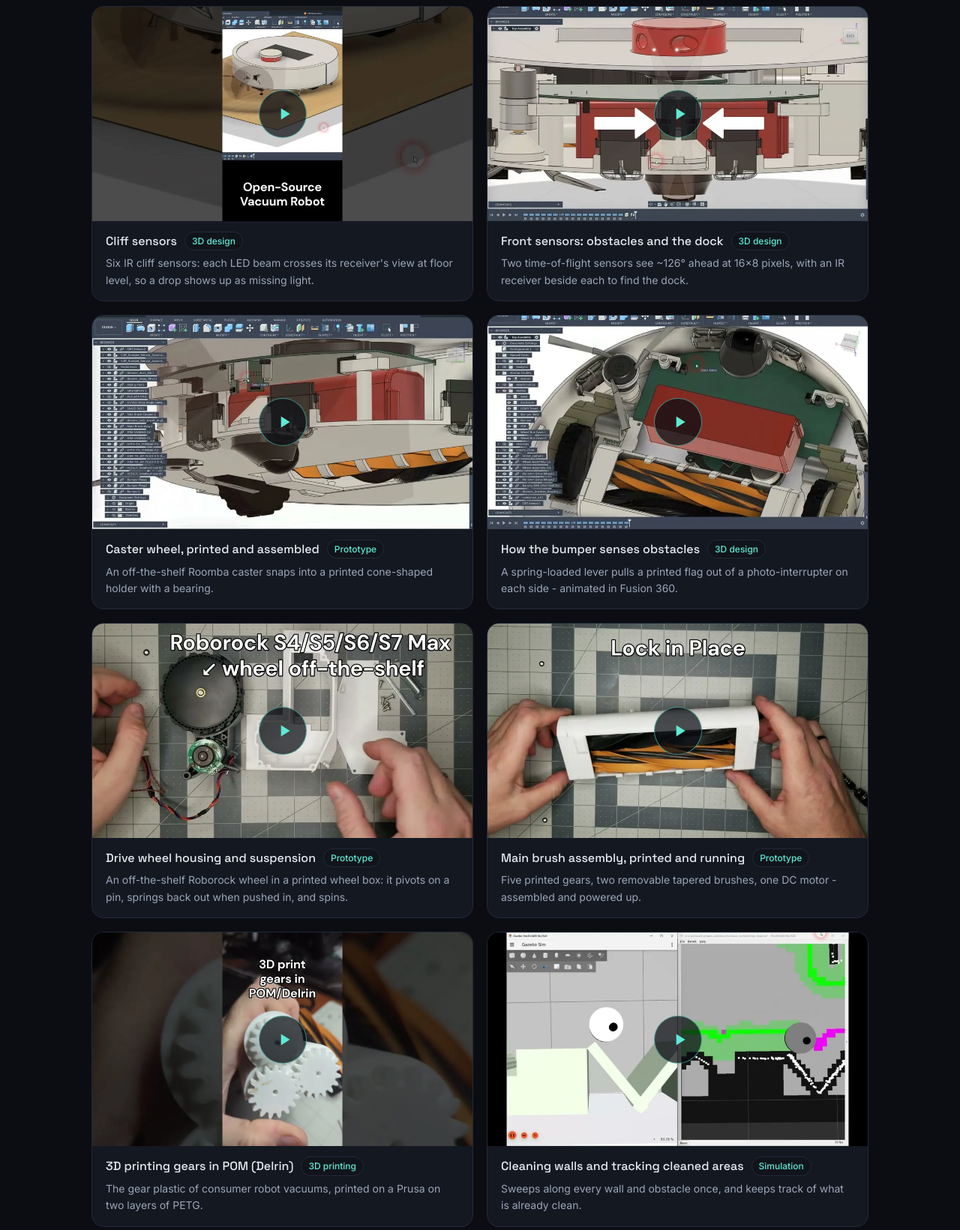
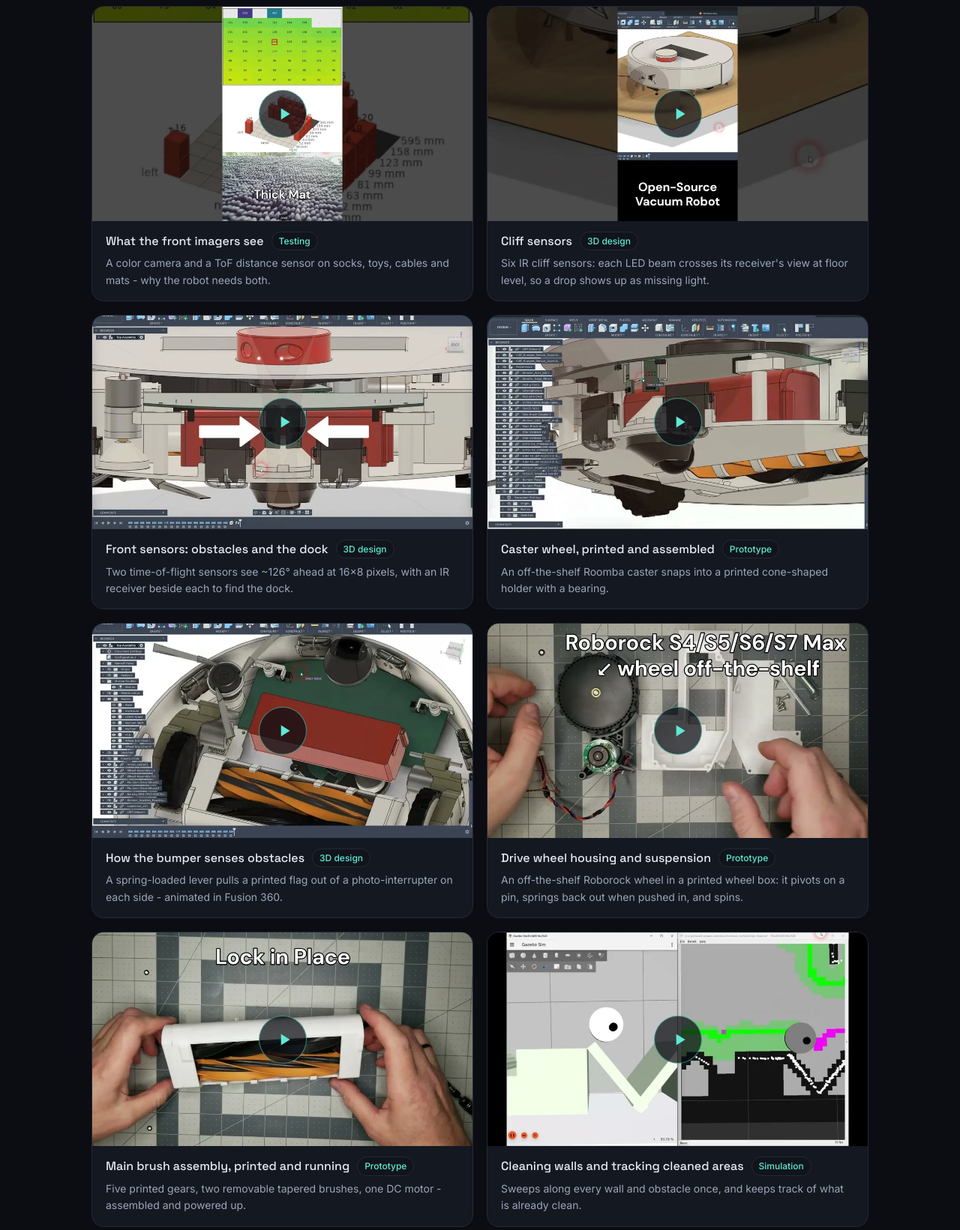
Before and after one commit to oomwoo/oomwoo.github.io, a plain HTML site: page index.html in a window 1280 px wide. Shown: the part 960-2601 px from the top of the page at 75% size. Drawn offline with Linux system fonts and the light colour scheme.

Commit message:
Landing: front imagers test Short leads the showcase; POM clip retired
Co-Authored-By: Claude Opus 5.5 <noreply@anthropic.com>

```diff
--- a/index.html
+++ b/index.html
@@ -306,6 +306,16 @@
     </div>
     <div class="vids">
       <figure class="vid">
+        <a class="vid-frame" href="https://youtu.be/ZY0mrz-mfCk" data-yt="ZY0mrz-mfCk" aria-label="Play video: What the front imagers see">
+          <img src="assets/video/ZY0mrz-mfCk.webp" width="960" height="540" loading="lazy" alt="">
+          <span class="vid-play"><svg viewBox="0 0 24 24" aria-hidden="true"><path d="M8 5v14l11-7z"/></svg></span>
+        </a>
+        <figcaption>
+          <div class="vid-title">What the front imagers see <span class="vid-tag">Testing</span></div>
+          <p>A color camera and a ToF distance sensor on socks, toys, cables and mats - why the robot needs both.</p>
+        </figcaption>
+      </figure>
+      <figure class="vid">
         <a class="vid-frame" href="https://youtu.be/J_IfhMAXGgs" data-yt="J_IfhMAXGgs" aria-label="Play video: Cliff sensors">
           <img src="assets/video/J_IfhMAXGgs.webp" width="960" height="540" loading="lazy" alt="">
           <span class="vid-play"><svg viewBox="0 0 24 24" aria-hidden="true"><path d="M8 5v14l11-7z"/></svg></span>
@@ -363,16 +373,6 @@
         <figcaption>
           <div class="vid-title">Main brush assembly, printed and running <span class="vid-tag">Prototype</span></div>
           <p>Five printed gears, two removable tapered brushes, one DC motor - assembled and powered up.</p>
-        </figcaption>
-      </figure>
-      <figure class="vid">
-        <a class="vid-frame" href="https://youtu.be/B2pjhN6iHlQ" data-yt="B2pjhN6iHlQ" aria-label="Play video: 3D printing gears in POM (Delrin)">
-          <img src="assets/video/B2pjhN6iHlQ.webp" width="960" height="540" loading="lazy" alt="">
-          <span class="vid-play"><svg viewBox="0 0 24 24" aria-hidden="true"><path d="M8 5v14l11-7z"/></svg></span>
-        </a>
-        <figcaption>
-          <div class="vid-title">3D printing gears in POM (Delrin) <span class="vid-tag">3D printing</span></div>
-          <p>The gear plastic of consumer robot vacuums, printed on a Prusa on two layers of PETG.</p>
         </figcaption>
       </figure>
       <figure class="vid">
```
Also changed, not shown: assets/video/B2pjhN6iHlQ.webp (deleted), assets/video/ZY0mrz-mfCk.webp (added).
